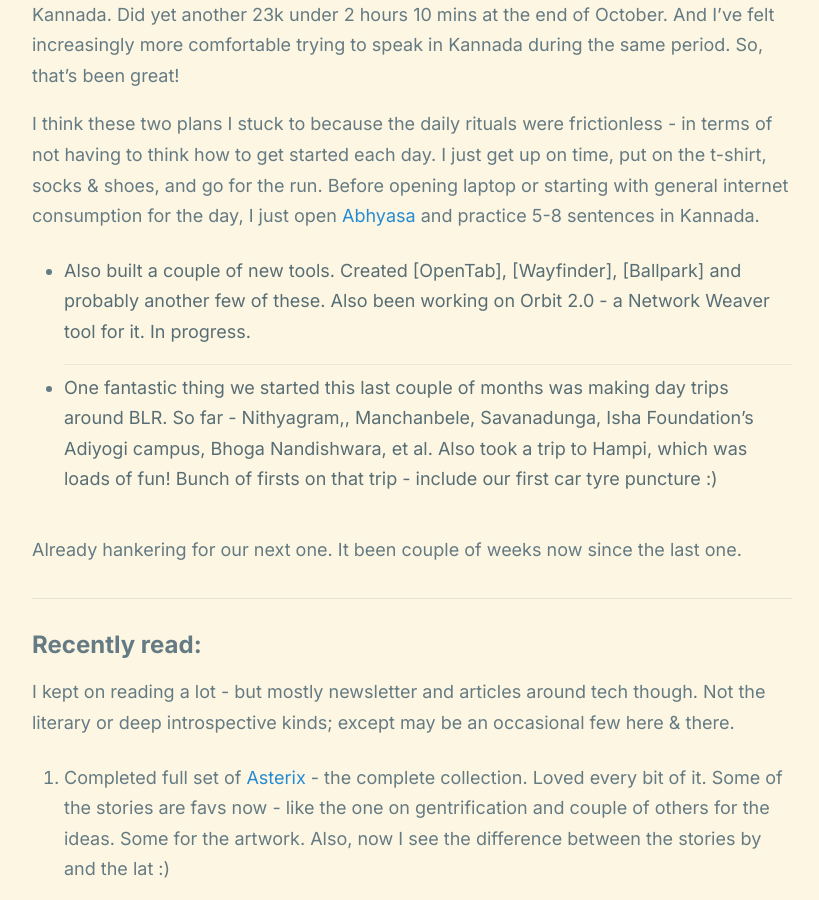
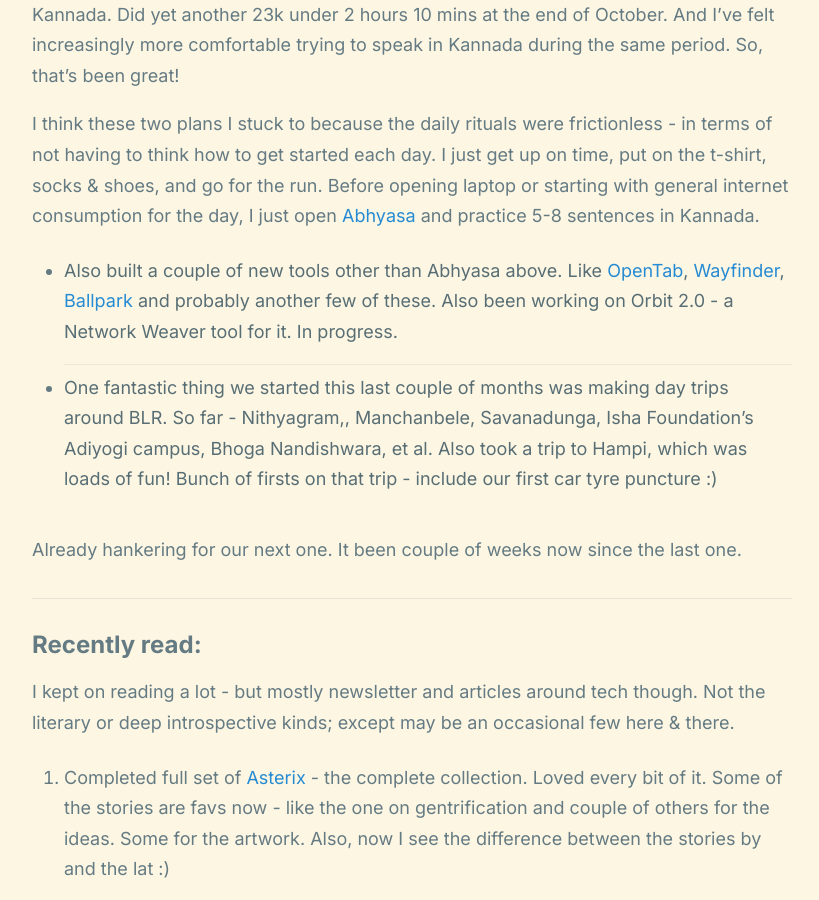
Before and after one commit to heyamitkmr/heyamitkmr.github.io, a Jekyll site: the page built from _now/20261111.md, in a window 1280 px wide and 900 px high, scrolled down 1241 px. Shown: the whole window, without its empty margins (228-1047 px from the left). Built offline with Jekyll 4.4.1, drawn with Linux system fonts in a browser that asks for light colours.

Commit message:
Fixed links

```diff
--- a/_now/20261111.md
+++ b/_now/20261111.md
@@ -18,18 +18,18 @@
 
 I have not been writing publicly for almost 5-6 months now. Not writing much in general either.
 
-**Finding the right next thing has been a challenge** and bit frustrating these last 3 months; without any concrete pillars where I could apply bulk of my time and attention to, like I did with [CareerMap]() + [Orbit]() work during May-July.
+**Finding the right next thing has been a challenge** and bit frustrating these last 3 months; without any concrete pillars where I could apply bulk of my time and attention to, like I did with [CareerMap](https://careermap.nextfive.in) + [Orbit](https://nextfive.xyz/orbit) work during May-July.
 
 I'd planned to spend Aug-Oct 2026 getting good at rapid market validation of ideas, starting with the video-analytics idea of Abhas. But did not stick to it.
 Overall, the daily tasks didn't feel enjoyable enough. Probably, I missed the micro-dopamine-hits of getting something done  And the daily tasks related to this theme were  not frictionless either - as in - it was not super clear on "how" to get the task-for-the-day done to keep sticking to the 3-month long plan. May is this led to abandoning the idea a few weeks in.
 
 ### **Running, Kannada, and the rest**
 
-But I stuck with the 8-week plan of [dailyish]() routine to restart running and practicing Kannada. Did yet another 23k under 2 hours 10 mins at the end of October. And I've felt increasingly more comfortable trying to speak in Kannada during the same period. So, that's been great!
+But I stuck with the 8-week plan of [dailyish](https://nextfive.xyz/writing/showing-up-dailyish.html) routine to restart running and practicing Kannada. Did yet another 23k under 2 hours 10 mins at the end of October. And I've felt increasingly more comfortable trying to speak in Kannada during the same period. So, that's been great!
 
-I think these two plans I stuck to because the daily rituals were frictionless - in terms of not having to think how to get started each day. I just get up on time, put on the t-shirt, socks & shoes, and go for the run. Before opening laptop or starting with general internet consumption for the day, I just open [Abhyasa]() and practice 5-8 sentences in Kannada.
+I think these two plans I stuck to because the daily rituals were frictionless - in terms of not having to think how to get started each day. I just get up on time, put on the t-shirt, socks & shoes, and go for the run. Before opening laptop or starting with general internet consumption for the day, I just open [Abhyasa](https://nextfive.xyz/tools/abhyasa/) and practice 5-8 sentences in Kannada.
 
-- Also built a couple of new tools. Created [OpenTab], [Wayfinder], [Ballpark] and probably another few of these. Also been working on Orbit 2.0 - a Network Weaver tool for it. In progress.
+- Also built a couple of new tools other than Abhyasa above. Like [OpenTab](https://opentab.nextfive.in/), [Wayfinder](https://nextfive.xyz/tools/wayfinder/), [Ballpark](https://nextfive.xyz/tools/ballpark/) and probably another few of these. Also been working on Orbit 2.0 - a Network Weaver tool for it. In progress.
 
 - One fantastic thing we started this last couple of months was making day trips around BLR. So far - Nithyagram,, Manchanbele, Savanadunga, Isha Foundation's Adiyogi campus, Bhoga Nandishwara, et al. Also took a trip to Hampi, which was loads of fun! Bunch of firsts on that trip - include our first car tyre puncture :)
 
```
